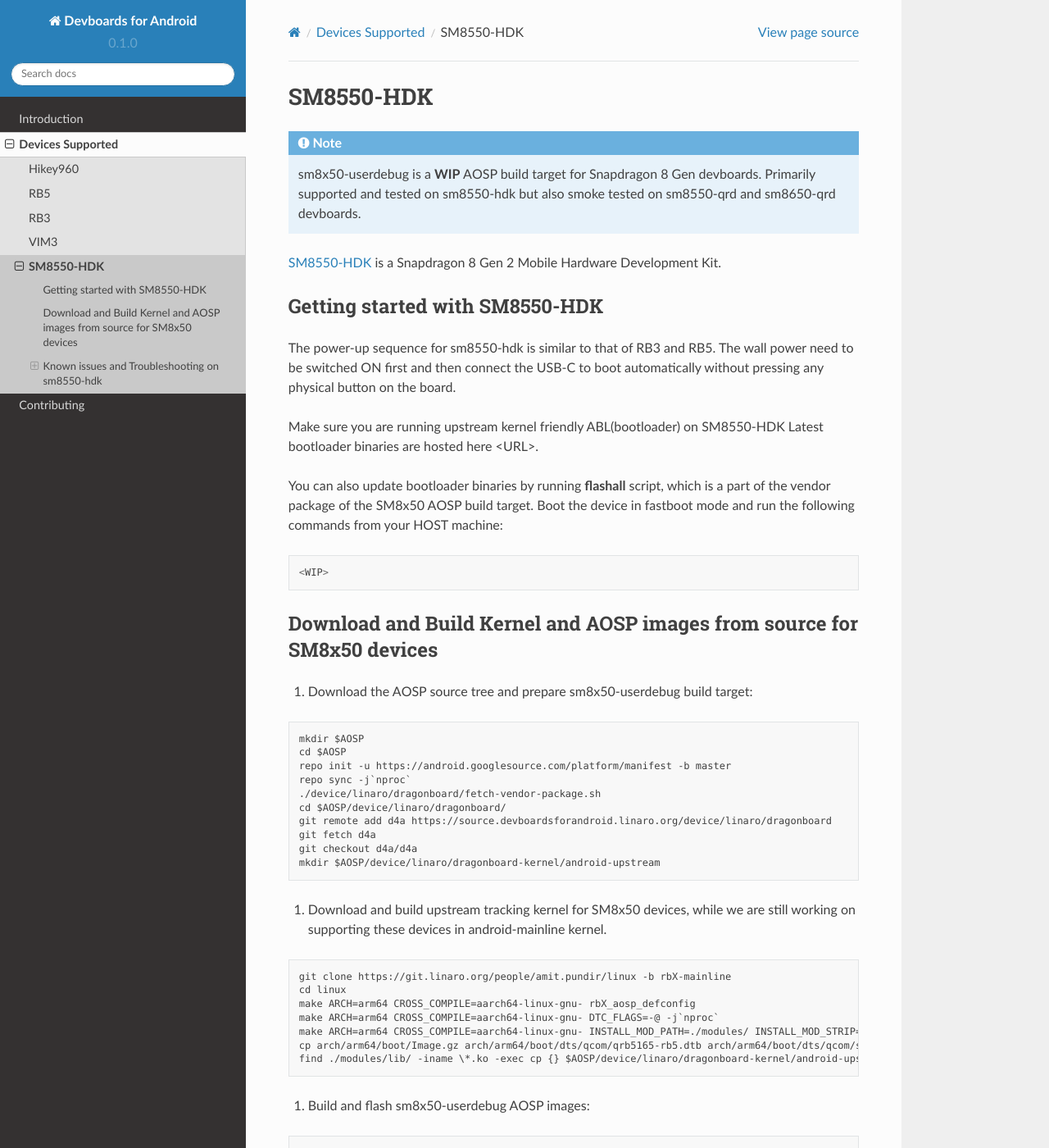
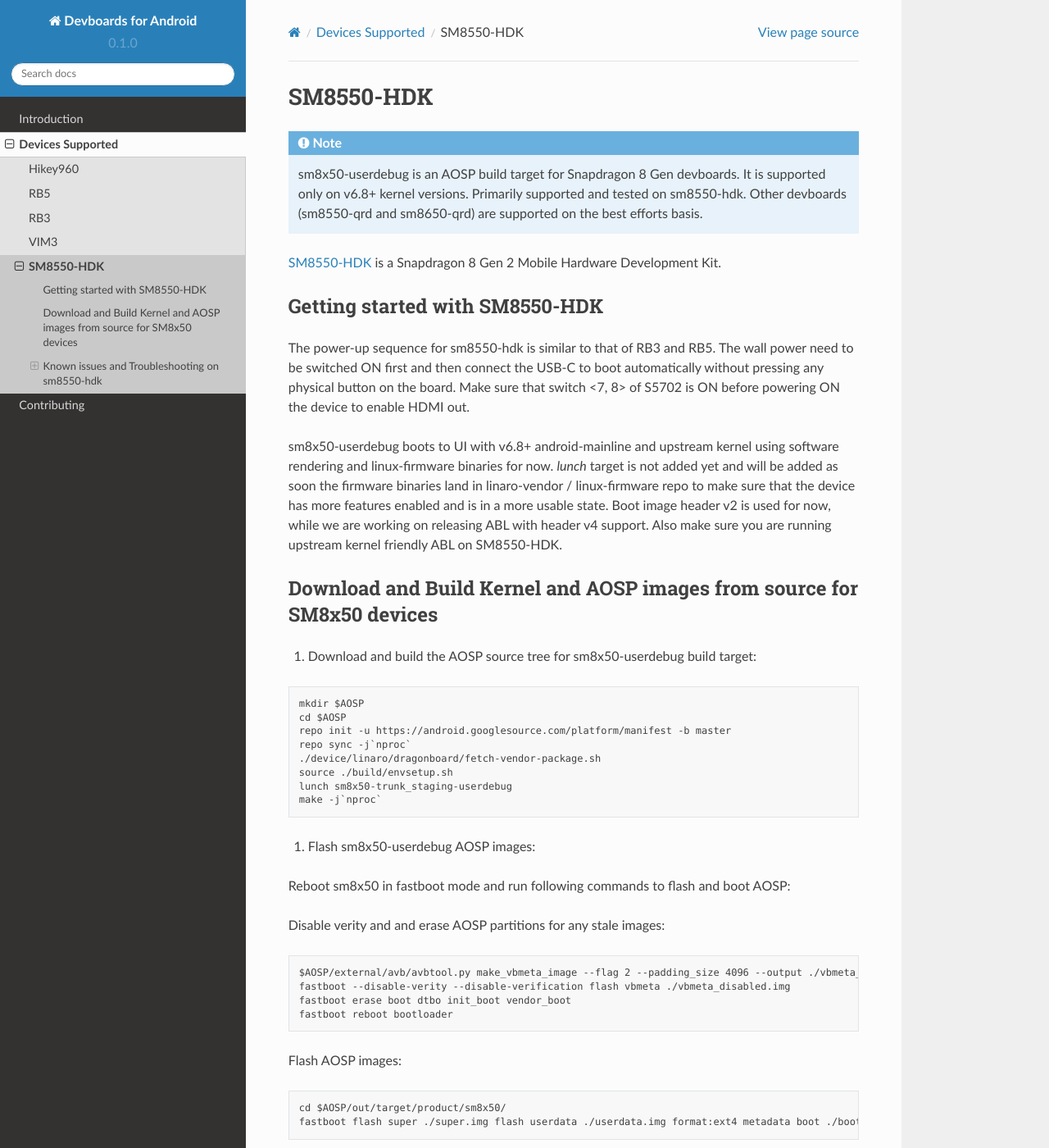
Before and after one commit to sumitsemwal/devboardsforandroid, a Sphinx documentation site: the page built from docs/devices/sm8550-hdk.rst, in a window 1280 px wide and 1400 px high. Shown: the whole window at 82% size. Built offline with Sphinx 7.4.7 and the Read the Docs theme 2.0.0, drawn with Linux system fonts in a browser that asks for light colours; some of the changed text lies outside the part shown.

Commit message:
sm8550-hdk: Update device documentation
Change-Id: I2c625029c7d7a4754e04045058609f47d0fda280
Signed-off-by: Amit Pundir <amit.pundir@linaro.org>

```diff
--- a/docs/devices/index.rst
+++ b/docs/devices/index.rst
@@ -33,6 +33,6 @@
 
 .. toctree::
         :maxdepth: 1
-        :caption: SM8550-HDK (WIP)
+        :caption: SM8550-HDK
 
 	sm8550-hdk
--- a/docs/devices/sm8550-hdk.rst
+++ b/docs/devices/sm8550-hdk.rst
@@ -7,9 +7,10 @@
 ==========
 
 .. note::
-    sm8x50-userdebug is a **WIP** AOSP build target for Snapdragon 8 Gen
-    devboards. Primarily supported and tested on sm8550-hdk but also smoke
-    tested on sm8550-qrd and sm8650-qrd devboards.
+    sm8x50-userdebug is an AOSP build target for Snapdragon 8 Gen devboards.
+    It is supported only on v6.8+ kernel versions. Primarily supported and
+    tested on sm8550-hdk. Other devboards (sm8550-qrd and sm8650-qrd) are
+    supported on the best efforts basis.
 
 
 `SM8550-HDK <https://www.lantronix.com/products/snapdragon-8-gen-2-mobile-hardware-development-kit/>`_
@@ -21,24 +22,22 @@
 
 The power-up sequence for sm8550-hdk is similar to that of RB3 and RB5. The wall
 power need to be switched ON first and then connect the USB-C to boot
-automatically without pressing any physical button on the board.
+automatically without pressing any physical button on the board. Make sure that
+switch <7, 8> of S5702 is ON before powering ON the device to enable HDMI out.
 
-Make sure you are running upstream kernel friendly ABL(bootloader) on SM8550-HDK
-Latest bootloader binaries are hosted here <URL>.
-
-You can also update bootloader binaries by running **flashall** script, which is
-a part of the vendor package of the SM8x50 AOSP build target. Boot the device in
-fastboot mode and run the following commands from your HOST machine:
-
-.. code::
-
-   <WIP>
+sm8x50-userdebug boots to UI with v6.8+ android-mainline and upstream kernel
+using software rendering and linux-firmware binaries for now.
+`lunch` target is not added yet and will be added as soon the firmware binaries
+land in linaro-vendor / linux-firmware repo to make sure that the device has
+more features enabled and is in a more usable state. Boot image header v2 is
+used for now, while we are working on releasing ABL with header v4 support.
+Also make sure you are running upstream kernel friendly ABL on SM8550-HDK.
 
 
 Download and Build Kernel and AOSP images from source for SM8x50 devices
 ------------------------------------------------------------------------
 
-#. Download the AOSP source tree and prepare sm8x50-userdebug build target:
+#. Download and build the AOSP source tree for sm8x50-userdebug build target:
 
 .. code::
 
@@ -47,36 +46,12 @@
    repo init -u https://android.googlesource.com/platform/manifest -b master
    repo sync -j`nproc`
    ./device/linaro/dragonboard/fetch-vendor-package.sh
-   cd $AOSP/device/linaro/dragonboard/
-   git remote add d4a https://source.devboardsforandroid.linaro.org/device/linaro/dragonboard
-   git fetch d4a
-   git checkout d4a/d4a
-   mkdir $AOSP/device/linaro/dragonboard-kernel/android-upstream
+   source ./build/envsetup.sh
+   lunch sm8x50-trunk_staging-userdebug
+   make -j`nproc`
 
 
-#. Download and build upstream tracking kernel for SM8x50 devices, while we are
-   still working on supporting these devices in android-mainline kernel.
-
-.. code::
-
-   git clone https://git.linaro.org/people/amit.pundir/linux -b rbX-mainline
-   cd linux
-   make ARCH=arm64 CROSS_COMPILE=aarch64-linux-gnu- rbX_aosp_defconfig
-   make ARCH=arm64 CROSS_COMPILE=aarch64-linux-gnu- DTC_FLAGS=-@ -j`nproc`
-   make ARCH=arm64 CROSS_COMPILE=aarch64-linux-gnu- INSTALL_MOD_PATH=./modules/ INSTALL_MOD_STRIP=1 modules_install -j`nproc`
-   cp arch/arm64/boot/Image.gz arch/arm64/boot/dts/qcom/qrb5165-rb5.dtb arch/arm64/boot/dts/qcom/sdm845-db845c.dtb arch/arm64/boot/dts/qcom/sm8550-hdk.dtb arch/arm64/boot/dts/qcom/sm8550-qrd.dtb arch/arm64/boot/dts/qcom/sm8650-qrd.dtb $AOSP/device/linaro/dragonboard-kernel/android-upstream/
-   find ./modules/lib/ -iname \*.ko -exec cp {} $AOSP/device/linaro/dragonboard-kernel/android-upstream/ \;
-
-
-#. Build and flash sm8x50-userdebug AOSP images:
-
-.. code::
-
-   cd $AOSP
-   source ./build/envsetup.sh
-   lunch sm8x50-trunk_staging-userdebug
-   make TARGET_KERNEL_USE=upstream -j`nproc`
-
+#. Flash sm8x50-userdebug AOSP images:
 
 Reboot sm8x50 in fastboot mode and run following commands to flash and boot AOSP:
 
@@ -99,6 +74,29 @@
 
 
 It should boot sm8x50 devices to UI with software rendering support.
+
+
+#. Download and build upstream tracking kernel for SM8x50 devices.
+
+.. code::
+
+   git clone https://git.linaro.org/people/amit.pundir/linux -b rbX-mainline
+   cd linux
+   make ARCH=arm64 CROSS_COMPILE=aarch64-linux-gnu- rbX_aosp_defconfig
+   make ARCH=arm64 CROSS_COMPILE=aarch64-linux-gnu- DTC_FLAGS=-@ -j`nproc`
+   make ARCH=arm64 CROSS_COMPILE=aarch64-linux-gnu- INSTALL_MOD_PATH=./modules/ INSTALL_MOD_STRIP=1 modules_install -j`nproc`
+   cp arch/arm64/boot/Image.gz arch/arm64/boot/dts/qcom/qrb5165-rb5.dtb arch/arm64/boot/dts/qcom/sdm845-db845c.dtb arch/arm64/boot/dts/qcom/sm8550-hdk.dtb arch/arm64/boot/dts/qcom/sm8550-qrd.dtb arch/arm64/boot/dts/qcom/sm8650-qrd.dtb $AOSP/device/linaro/dragonboard-kernel/android-upstream/
+   find ./modules/lib/ -iname \*.ko -exec cp {} $AOSP/device/linaro/dragonboard-kernel/android-upstream/ \;
+
+
+#. Rebuild sm8x50-userdebug AOSP images with local kernel build:
+
+.. code::
+
+   cd $AOSP
+   source ./build/envsetup.sh
+   lunch sm8x50-trunk_staging-userdebug
+   make TARGET_KERNEL_USE=upstream -j`nproc`
 
 
 Known issues and Troubleshooting on sm8550-hdk
```
